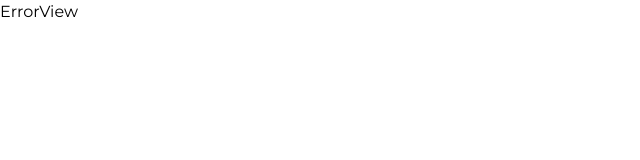
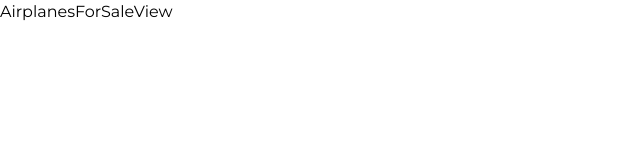
Before and after one commit to ariel-behar/vx-aviation, a React (Vite) app: page /airplanes-for-sale in a window 1280 px wide. Before the commit this address had no page. Shown: the top 160 px of the page, without its empty margins (0-640 px from the left). Built offline with nearby package versions, Linux system fonts and the light colour scheme.

Commit message:
Lazily loading remaining views from router

```diff
--- a/src/router/routes.tsx
+++ b/src/router/routes.tsx
@@ -5,6 +5,9 @@ const LazyRootView = lazy(() => import("../views/RootView"));
 const LazyErrorView = lazy(() => import("../views/ErrorView"));
 
 const LazyHomeView = lazy(() => import("../views/HomeView"));
+const LazyFlightSchoolView = lazy(() => import("../views/FlightSchoolView"));
+const LazyMaintenanceServicesView = lazy(() => import("../views/MaintenanceServicesView"));
+const LazyAirplanesForSaleView = lazy(() => import("../views/AirplanesForSaleView"));
 
 const router = createBrowserRouter([
     {
@@ -15,6 +18,18 @@ const router = createBrowserRouter([
             {
                 path: "/",
                 element: <LazyHomeView />
+            },
+            {
+                path: '/flight-school',
+                element: <LazyFlightSchoolView />
+            },
+            {
+                path: '/services',
+                element: <LazyMaintenanceServicesView />
+            },
+            {
+                path: '/airplanes-for-sale',
+                element: <LazyAirplanesForSaleView />
             }
         ]
     }
```
